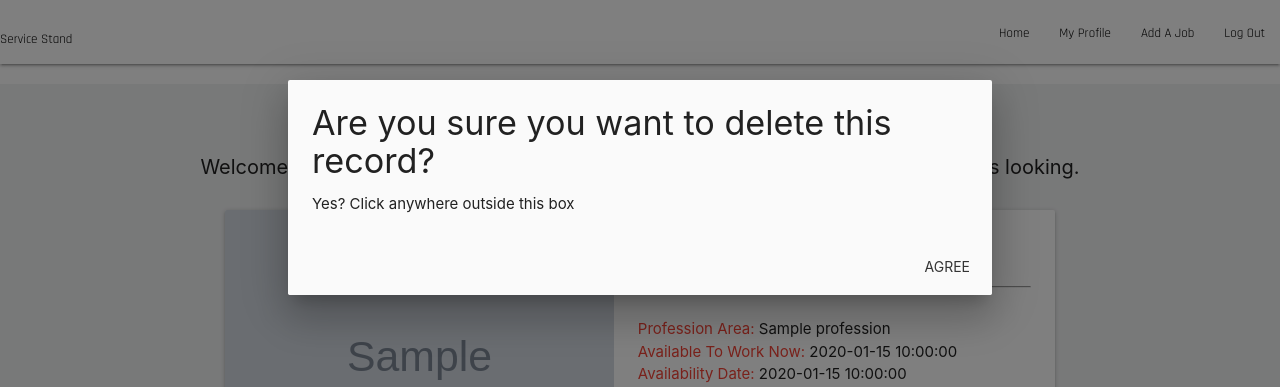
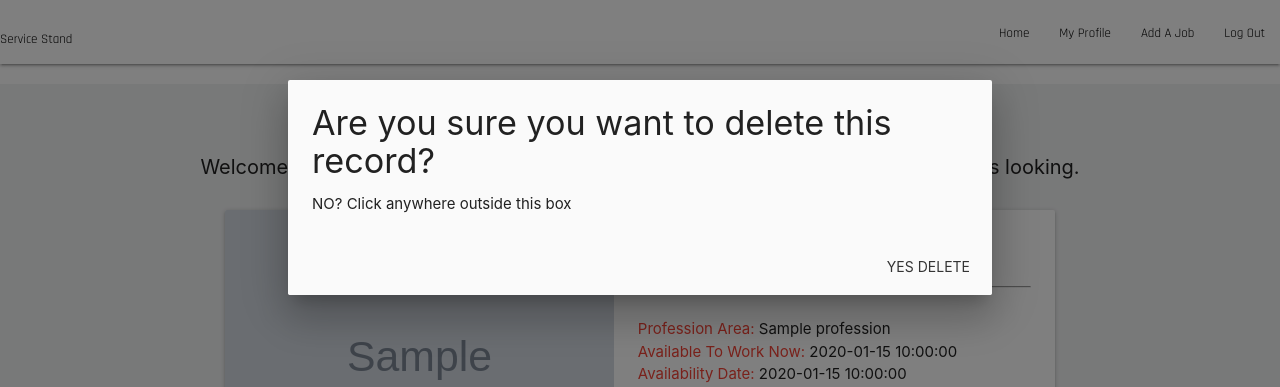
Before and after one commit to Chempearcedev/service_stand, a Flask app: page /userprofile/1 in a window 1280 px wide, after a click on "DELETE". Shown: the top 387 px of the page. Run offline with Flask 2, Linux system fonts and the light colour scheme; the visitor is signed in with stand-in values (Sample User, id 1); grey boxes marked "Sample" are stand-in pictures; a database or web service that is not in the repository returns one stand-in record (values such as "Sample title"); some libraries are stand-ins or nearby versions; some web fonts are replaced.

```diff
--- a/app.py
+++ b/app.py
@@ -61,7 +61,7 @@ def registration():
         mongo.db.user.insert_one(registration)
 
         session["user"] = request.form.get("username").lower()
-        flash("Your Registration Was Successful!")
+        flash("Your Registration Was Successful! Go to the homepage")
         return redirect(url_for("userprofile", username=session["user"]))
 
     return render_template("registration.html")
@@ -81,10 +81,10 @@ def login():
 
             if check_password_hash(
                 existing_user["password"], request.form.get("password")):
-                    session["user"] = request.form.get("username").lower()
-                    flash("Hello there, {}".format
+                session["user"] = request.form.get("username").lower()
+                flash("Hello there, {}".format
                         (request.form.get("username")))
-                    return redirect(url_for
+                return redirect(url_for
                         ("userprofile", username=session["user"]))
             else:
 
@@ -128,7 +128,7 @@ def credentials():
     job = mongo.db.jobs.find().sort("first", 1)
     professions = mongo.db.professions.find().sort("profession_type", 1)
     return render_template(
-    "credentials.html", job=job, professions=professions)
+        "credentials.html", job=job, professions=professions)
 
 
 @app.route("/edit_jobs/<job_id>", methods=["GET", "POST"])
--- a/static/css/style.css
+++ b/static/css/style.css
@@ -107,6 +107,7 @@ font-family: 'Rajdhani', sans-serif;
     font-size: small;
 }
 
+
 @media only screen and (min-width: 600px) {
     .text {
       font-size: small;
--- a/templates/404.html
+++ b/templates/404.html
@@ -2,8 +2,10 @@
     <title>404</title>
 </head>
 <body>
+    <div class="error-page">
     <p>Sorry you have reached the wrong area</p>
     <a href="{{ url_for('get_jobs') }}">
     <button>Click Here To Go To The Home Page</button>
     </a>
+    </div>
 </body>
--- a/templates/jobs.html
+++ b/templates/jobs.html
@@ -1,7 +1,7 @@
 {% extends "base.html" %}
 {% block content %}
 
-<h3 class="black-text text-darken-4 text center-align ">All Profiles</h3>
+<h2 class="black-text text-darken-4 text center-align ">All Profiles</h2>
 <p class="info-header italic col m10"> Here you can find and connect with talented members of the film industry. Search key words in skills, locations and experience to find the right profiles </p>
 
     <div class="row card-panel rounded-border grey lighten-1 search-bar">
--- a/templates/userprofile.html
+++ b/templates/userprofile.html
@@ -40,10 +40,10 @@
   <div id="modal1" class="modal">
     <div class="modal-content">
       <h4>Are you sure you want to delete this record?</h4>
-      <p>Yes? Click anywhere outside this box</p>
+      <p>NO? Click anywhere outside this box</p>
     </div>
     <div class="modal-footer">
-      <a href="{{ url_for('delete_job', job_id=job._id) }}" class="modal-close waves-effect waves-green btn-flat">Agree</a>
+      <a href="{{ url_for('delete_job', job_id=job._id) }}" class="modal-close waves-effect waves-green btn-flat">YES DELETE</a>
     </div>
   </div>
 
```
Also changed, not shown: README.md.
